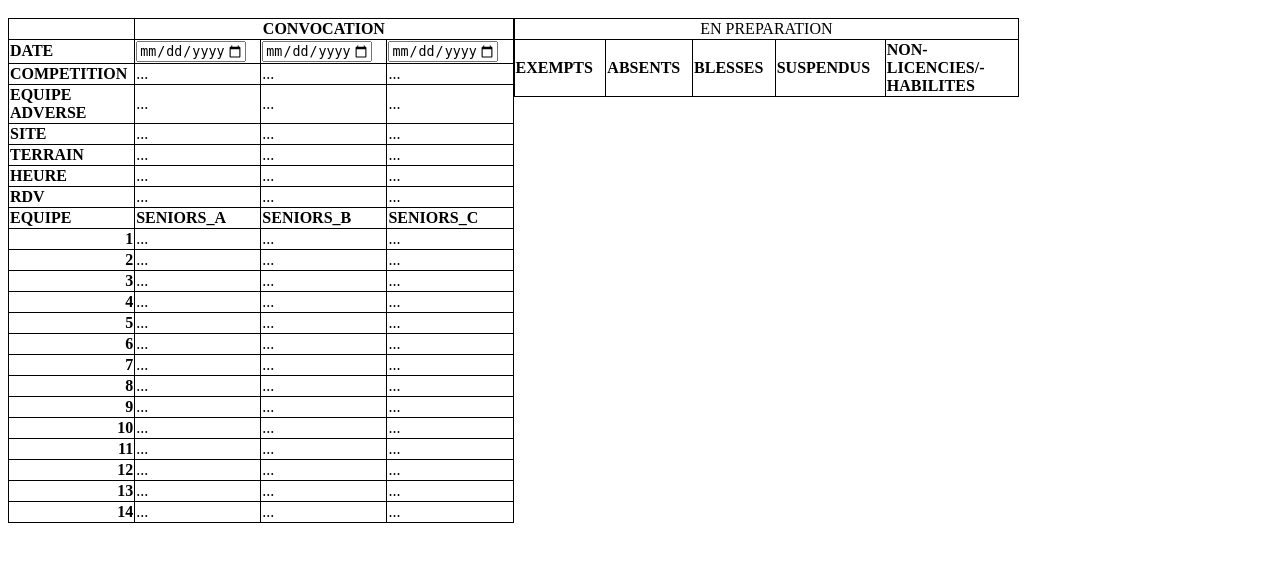
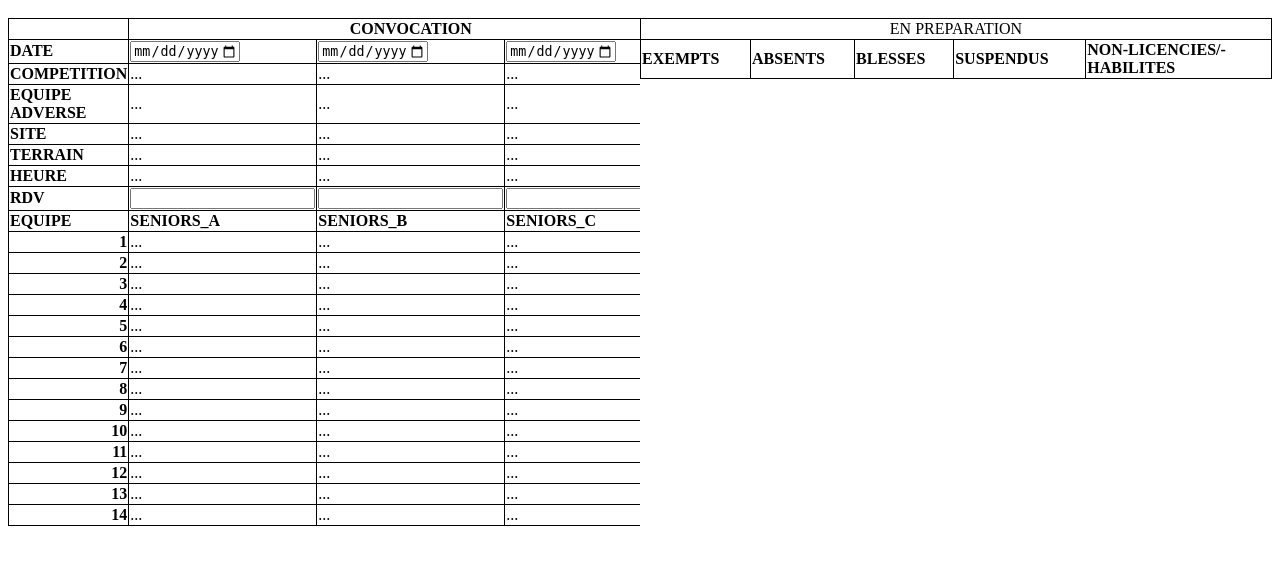
Before and after one commit to NGuenierProject/Project_convoc_foot, a PHP site: page /convocation_view.php in a window 1280 px wide. Shown: the part 58-623 px from the top of the page. Run offline with PHP 8.4, Linux system fonts and the light colour scheme.

Commit message:
Update convocation_view.php

```diff
--- a/convocation_view.php
+++ b/convocation_view.php
@@ -23,7 +23,7 @@ td {
 	text-align: center;
 }
 #tab {
-        width:40%;
+        width:100%;
 }
 .prepa {
         text-align: center;
@@ -56,9 +56,14 @@ a:hover {
 	text-decoration: #DE9E00 underline 2px;
 	color: #DE9E00;
 }
-#letout #gauche {
+#gauche {
     	float:left;
-    	width:40%;
+    	width:50%;
+	overflow:scroll;
+}
+#droite{
+	margin-left:50%;
+	overflow:scroll;
 }
 #connexion{
 	font-weight: bold;
@@ -119,46 +124,46 @@ a:hover {
 		</tr>
 		<tr>
 			<th>DATE</th>
-			<td><input type="date" id="datematch1" name="date1" value="d-m-Y" min="2021-08-01" max="2022-07-31"></td>
-			<td><input type="date" id="datematch2" name="date2" value="d-m-Y" min="2021-08-01" max="2022-07-31"></td>
-			<td><input type="date" id="datematch3" name="date3" value="d-m-Y" min="2021-08-01" max="2022-07-31"></td>
+			<td><input type="date" id="datematch1" name="date1" value="d-m-Y" min="2021-08-01" max="2022-07-31" onchange="date1(this.value)"></td>
+			<td><input type="date" id="datematch2" name="date2" value="d-m-Y" min="2021-08-01" max="2022-07-31" onchange="date2(this.value)"></td>
+			<td><input type="date" id="datematch3" name="date3" value="d-m-Y" min="2021-08-01" max="2022-07-31" onchange="date3(this.value)"></td>
 		</tr>
 		<tr>
 			<th>COMPETITION</th>
 			<td id="comp1">...</td>
-			<td>...</td>
-			<td>...</td>
+			<td id="comp2">...</td>
+			<td id="comp3">...</td>
 
 		</tr>
 		<tr>
 			<th>EQUIPE ADVERSE</th>
-			<td>...</td>
-			<td>...</td>
-			<td>...</td>
+			<td id="equ1">...</td>
+			<td id="equ2">...</td>
+			<td id="equ3">...</td>
 		</tr>
 		<tr>
 			<th>SITE</th>
-			<td>...</td>
-			<td>...</td>
-			<td>...</td>
+			<td id="site1">...</td>
+			<td id="site2">...</td>
+			<td id="site3">...</td>
 		</tr>
 		<tr>
 			<th>TERRAIN</th>
-			<td>...</td>
-			<td>...</td>
-			<td>...</td>
+			<td id="terr1">...</td>
+			<td id="terr2">...</td>
+			<td id="terr3">...</td>
 		</tr>
 		<tr>
 			<th>HEURE</th>
-			<td>...</td>
-			<td>...</td>
-			<td>...</td>
+			<td id="heu1">...</td>
+			<td id="heu2">...</td>
+			<td id="heu3">...</td>
 		</tr>
 		<tr>
 			<th>RDV</th>
-			<td>...</td>
-			<td>...</td>
-			<td>...</td>
+			<td><input type="text"></td>
+			<td><input type="text"></td>
+			<td><input type="text"></td>
 		</tr>
 		<tr>
 			<th>EQUIPE</th>
```
